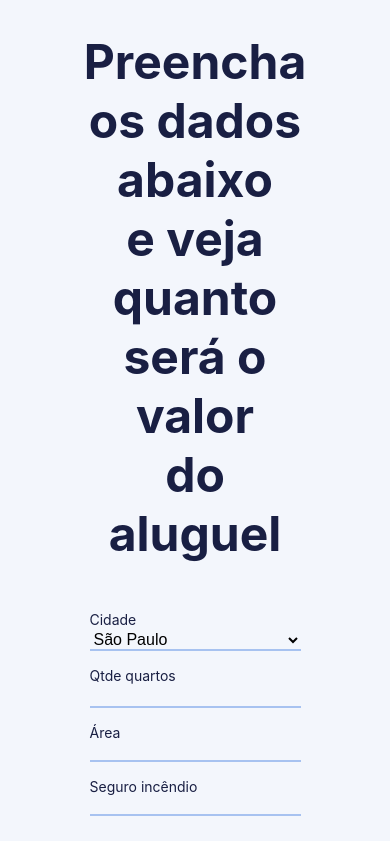
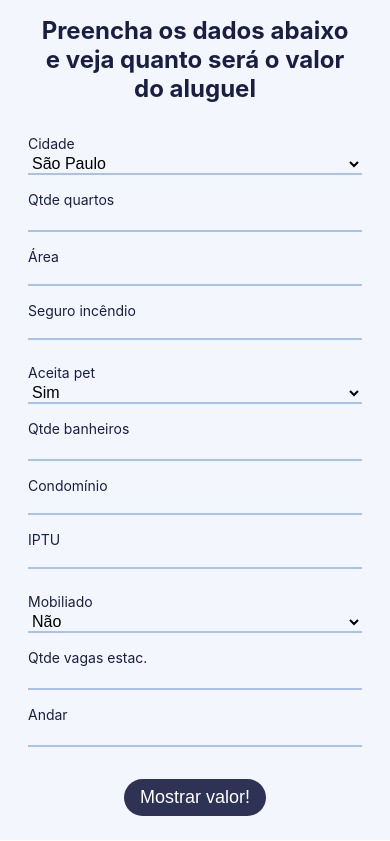
Before and after one commit to RenanNascimento/for-rent, a React (Create React App) app in the folder app/: page / in a window 390 px wide. Shown: the top 841 px of the page. Built offline with nearby package versions, Linux system fonts and the light colour scheme.

Commit message:
[APP] Add responsive style

```diff
--- a/app/src/App.style.js
+++ b/app/src/App.style.js
@@ -2,7 +2,11 @@ import styled from 'styled-components'
 
 export const App = styled.div`
   background-color: #f3f6fc;
-  height: 100vh;
+  height: 100%;
   display: flex;
   flex-direction: column;
+
+  @media (max-width: 640px) {
+    height: auto;
+  }
 `
--- a/app/src/GlobalStyle.style.js
+++ b/app/src/GlobalStyle.style.js
@@ -1,8 +1,9 @@
 import { createGlobalStyle } from 'styled-components'
 
 const GlobalStyle = createGlobalStyle`
-    body {
+    html, body, #root {
         margin: 0;
+        height: 100%;
         font-family: -apple-system, BlinkMacSystemFont, 'Segoe UI', 'Roboto', 'Oxygen',
             'Ubuntu', 'Cantarell', 'Fira Sans', 'Droid Sans', 'Helvetica Neue',
             sans-serif;
--- a/app/src/components/Container/Container.style.js
+++ b/app/src/components/Container/Container.style.js
@@ -4,6 +4,10 @@ export const Wrapper = styled.div`
   display: flex;
   justify-content: center;
   margin: 0 52px;
+
+  @media (max-width: 640px) {
+    margin: 0 16px;
+  }
 `
 
 export const Container = styled.div`
@@ -11,10 +15,8 @@ export const Container = styled.div`
   flex-direction: column;
   align-items: center;
   margin: 0 52px;
+
+  @media (max-width: 640px) {
+    margin: 0;
+  }
 `
-
-export const Title = styled.h1`
-  text-align: center;
-  font-size: 48px;
-  color: #191f43;
-`
--- a/app/src/components/Form/Form.style.js
+++ b/app/src/components/Form/Form.style.js
@@ -4,6 +4,10 @@ export const Title = styled.h1`
   text-align: center;
   font-size: 48px;
   color: #191f43;
+
+  @media (max-width: 640px) {
+    font-size: 24px;
+  }
 `
 
 export const Form = styled.form`
@@ -63,7 +67,7 @@ export const Input = styled.input`
 `
 
 export const ButtonWrapper = styled.div`
-  margin-top: 24px;
+  margin: 24px 0;
 `
 
 export const Button = styled.button`
--- a/app/src/components/Prediction/Prediction.js
+++ b/app/src/components/Prediction/Prediction.js
@@ -9,11 +9,11 @@ const Prediction = ({ rentAmount, goBack }) => {
   })
 
   return (
-    <>
+    <El.Container>
       <El.Title>Valor do aluguel:</El.Title>
       <El.PredictValue>{formatter.format(rentAmount)}</El.PredictValue>
       <El.Button onClick={() => goBack()}>Voltar</El.Button>
-    </>
+    </El.Container>
   )
 }
 
--- a/app/src/components/Prediction/Prediction.style.js
+++ b/app/src/components/Prediction/Prediction.style.js
@@ -1,4 +1,14 @@
 import styled from 'styled-components'
+
+export const Container = styled.div`
+  display: flex;
+  flex-direction: column;
+  align-items: center;
+
+  @media (max-width: 640px) {
+    height: 100vh;
+  }
+`
 
 export const Title = styled.h1`
   text-align: center;
```
